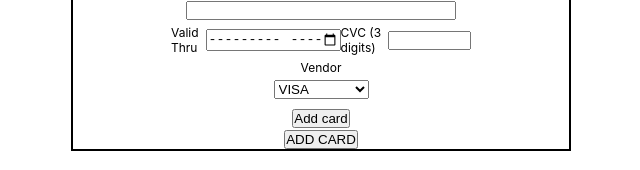
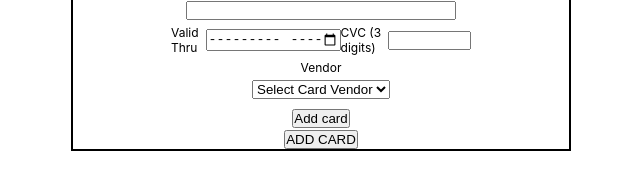
Before and after one commit to inspectah14/react-wallet, a React (Create React App) app: page /addcards in a window 1280 px wide. Shown: the part 439-609 px from the top of the page, without its empty margins (319-959 px from the left). Built offline with nearby package versions, Linux system fonts and the light colour scheme; no server answers.

Commit message:
fix bugs on data handling between form and redux

```diff
--- a/src/components/Form/Form.jsx
+++ b/src/components/Form/Form.jsx
@@ -26,7 +26,6 @@ const Form = ({ addCardFunc }) => {
     e.preventDefault();
     // navigate("/");
     addCardFunc(formData);
-    console.log(formData);
   };
   return (
     <form className="form" onSubmit={handleSubmit}>
@@ -39,6 +38,7 @@ const Form = ({ addCardFunc }) => {
         value={formData.accountNumber}
         inputMode="numeric"
         pattern="[0-9]{16}"
+        maxLength={16}
         id="accountNumber"
         name="accountNumber"
         className="input account-info"
@@ -87,6 +87,7 @@ const Form = ({ addCardFunc }) => {
           }
           value={formData.cvcNumber}
           pattern="[0-9]{3}"
+          maxLength={3}
           id="cvcNumber"
           name="cvcNumber"
           className="input expiry-cvc"
@@ -102,6 +103,9 @@ const Form = ({ addCardFunc }) => {
         }
         value={formData.vendorSelector}
       >
+        <option value="" disabled>
+          Select Card Vendor
+        </option>
         <option value="Visa">VISA</option>
         <option value="Mastercard">MasterCard</option>
         <option value="Diners">Diner's Club</option>
--- a/src/screens/AddCards.jsx
+++ b/src/screens/AddCards.jsx
@@ -9,11 +9,10 @@ const AddCards = () => {
   const { cards, id } = useSelector((state) => state.cardList);
 
   const addCardFunc = (formData) => {
-    dispatch(addCard([...cards, formData]));
+    dispatch(addCard(formData));
   };
 
   console.log(cards);
-  console.log(id);
 
   return (
     <main className="main addCards">
```
